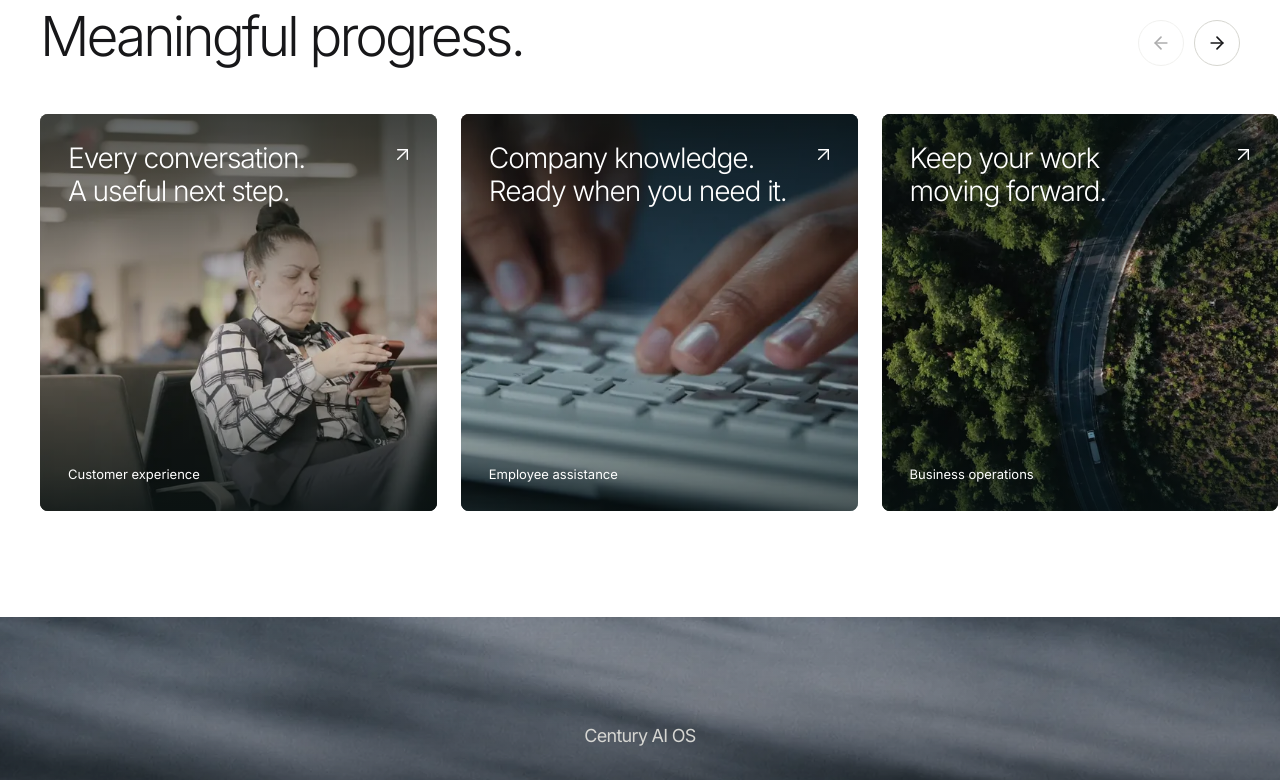
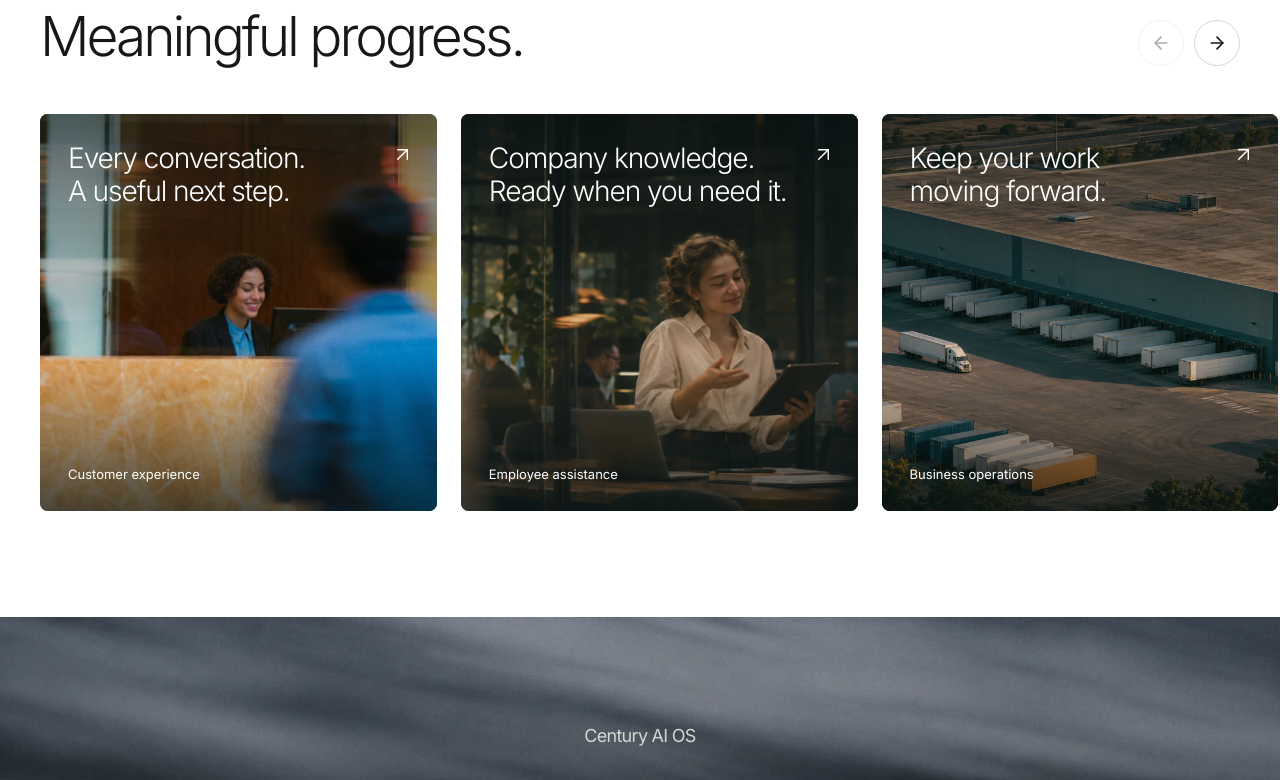
Before and after one commit to STACKLEVEL-AI/century-ai-next, a Next.js app: page / in a window 1280 px wide. Shown: the part 1167-1947 px from the top of the page. Built offline with nearby package versions, Linux system fonts and the light colour scheme.

Commit message:
fix: give homepage sections distinct editorial photography

```diff
--- a/src/components/Header.tsx
+++ b/src/components/Header.tsx
@@ -12,7 +12,7 @@ function PressCard() {
       <p className={styles.pressLabel}>Company &amp; press</p>
       <a className={styles.pressCard} href="/press/">
         <div className={styles.pressImage}>
-          <img src="/media/deployment.webp" alt="" width={1200} height={800} loading="lazy" />
+          <img src="/media/platform/deployment/strategy.webp" alt="" width={765} height={542} loading="lazy" />
           <img className={styles.pressWordmark} src="/brand/century-logo-white.svg" alt="" width={221} height={58} />
         </div>
         <span className={styles.pressTitle}>A clear introduction to Century.</span>
--- a/src/components/HomeIndustries.tsx
+++ b/src/components/HomeIndustries.tsx
@@ -15,7 +15,15 @@ const sectors = [
   { slug: "airlines", title: "Airlines", headline: "Keep teams informed when plans change.", description: "Prepare consistent service responses and complete handovers from verified travel information.", icon: Plane },
 ];
 
-const photos = ["industry", "workflows", "deployment", "workflows", "industry", "knowledge", "support"];
+const photos = [
+  { src: "/media/industry.webp", width: 1200, height: 670 },
+  { src: "/media/industries/telecommunication/hero-1280.webp", width: 1280, height: 714 },
+  { src: "/media/industries/healthcare/hero-1280.webp", width: 1280, height: 714 },
+  { src: "/media/industries/utilities/hero-1280.webp", width: 1280, height: 714 },
+  { src: "/media/insurance/hero-1600.webp", width: 1600, height: 893 },
+  { src: "/media/industries/retail/hero-1280.webp", width: 1280, height: 714 },
+  { src: "/media/support.webp", width: 1200, height: 675 },
+];
 
 export default function HomeIndustries() {
   const [selected, setSelected] = useState(0);
@@ -47,7 +55,6 @@ export default function HomeIndustries() {
   const active = sectors[selected];
   const Icon = active.icon;
   const photo = photos[selected];
-  const photoHeight = photo === "industry" || photo === "deployment" ? 670 : 675;
 
   return (
     <section id="industries" className={styles.industries} aria-labelledby="industries-title">
@@ -83,10 +90,10 @@ export default function HomeIndustries() {
           <div id="sector-panel" className={styles.panel} role="tabpanel" aria-labelledby={`sector-tab-${selected}`} tabIndex={0}>
             <img
               className={styles.photo}
-              src={`/media/${photo}.webp`}
+              src={photo.src}
               alt=""
-              width={1200}
-              height={photoHeight}
+              width={photo.width}
+              height={photo.height}
               loading="lazy"
               decoding="async"
             />
--- a/src/components/HomeTeam.tsx
+++ b/src/components/HomeTeam.tsx
@@ -9,7 +9,7 @@ const founders = [
 
 export default function HomeTeam() {
   return <section className={styles.section} id="team" aria-labelledby="home-team-title">
-    <img className={styles.backdrop} src="/media/stock/scene-office.webp" width={960} height={540} alt="" loading="lazy" decoding="async" />
+    <img className={styles.backdrop} src="/media/platform/systems/working-team-1280.webp" width={1280} height={714} alt="" loading="lazy" decoding="async" />
     <div className="shell">
       <div className={styles.intro}>
         <div><p className="eyebrow">The people behind Century</p><h2 id="home-team-title">A shared ambition.<br />A human approach.</h2></div>
--- a/src/components/Scenarios.tsx
+++ b/src/components/Scenarios.tsx
@@ -5,11 +5,11 @@ import { ArrowLeft, ArrowRight, ArrowUpRight } from "lucide-react";
 import styles from "./Scenarios.module.css";
 
 const scenarios = [
-  { name: "Customer experience", image: "airport-woman", position: "68% center", title: "Every conversation.\nA useful next step.", href: "/agents/" },
-  { name: "Employee assistance", image: "keyboard", position: "62% center", title: "Company knowledge.\nReady when you need it.", href: "/agents/" },
-  { name: "Business operations", image: "truck", position: "51% center", title: "Keep your work\nmoving forward.", href: "/systems/" },
-  { name: "A connected platform", image: "control", position: "66% center", title: "One foundation.\nMore possibilities.", href: "/ai-os/" },
-  { name: "Hands-on deployment", image: "office", position: "52% center", title: "From AI ambition\nto everyday progress.", href: "/deployment/" },
+  { name: "Customer experience", src: "/media/industries/banking/workflows.webp", width: 1440, height: 804, position: "50% center", title: "Every conversation.\nA useful next step.", href: "/agents/" },
+  { name: "Employee assistance", src: "/media/employee-assistance-woman.webp", width: 1600, height: 900, position: "50% center", title: "Company knowledge.\nReady when you need it.", href: "/agents/" },
+  { name: "Business operations", src: "/media/workflows.webp", width: 1200, height: 675, position: "55% center", title: "Keep your work\nmoving forward.", href: "/systems/" },
+  { name: "A connected platform", src: "/media/knowledge.webp", width: 1200, height: 675, position: "54% center", title: "One foundation.\nMore possibilities.", href: "/ai-os/" },
+  { name: "Hands-on deployment", src: "/media/platform/deployment/engineering.webp", width: 1456, height: 816, position: "20% center", title: "From AI ambition\nto everyday progress.", href: "/deployment/" },
 ];
 
 export default function Scenarios() {
@@ -59,9 +59,9 @@ export default function Scenarios() {
       </div>
     </div>
     <ul className={styles.track} id="scenario-track" ref={track} aria-label="AI use cases">
-      {scenarios.map(({ name, image, position, title, href }) => <li className={styles.item} key={name}>
+      {scenarios.map(({ name, src, width, height, position, title, href }) => <li className={styles.item} key={name}>
         <a className={styles.card} href={href}>
-          <img src={`/media/stock/scene-${image}.webp`} style={{ objectPosition: position }} alt="" width={960} height={540} loading="lazy" decoding="async" />
+          <img src={src} style={{ objectPosition: position }} alt="" width={width} height={height} loading="lazy" decoding="async" />
           <h3>{title.split("\n").map((line, index) => <span key={line}>{index > 0 && <br />}{line}</span>)}</h3>
           <ArrowUpRight className={styles.arrow} size={23} strokeWidth={1.5} aria-hidden="true" />
           <span className={styles.label}>{name}</span>
```
Also changed, not shown: public/media/employee-assistance-woman.webp (added), 2 other files (tests, documents, lock files or other folders).
